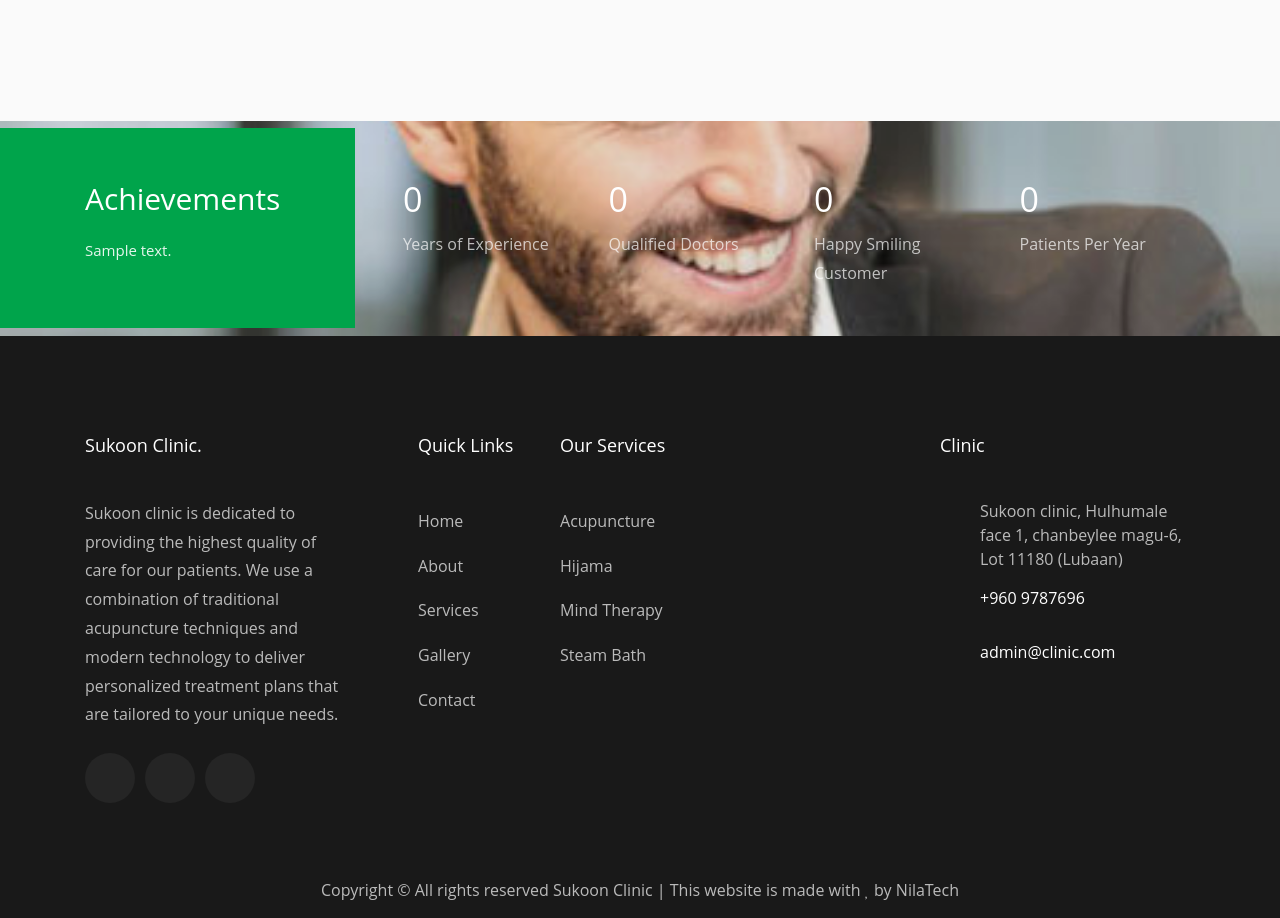
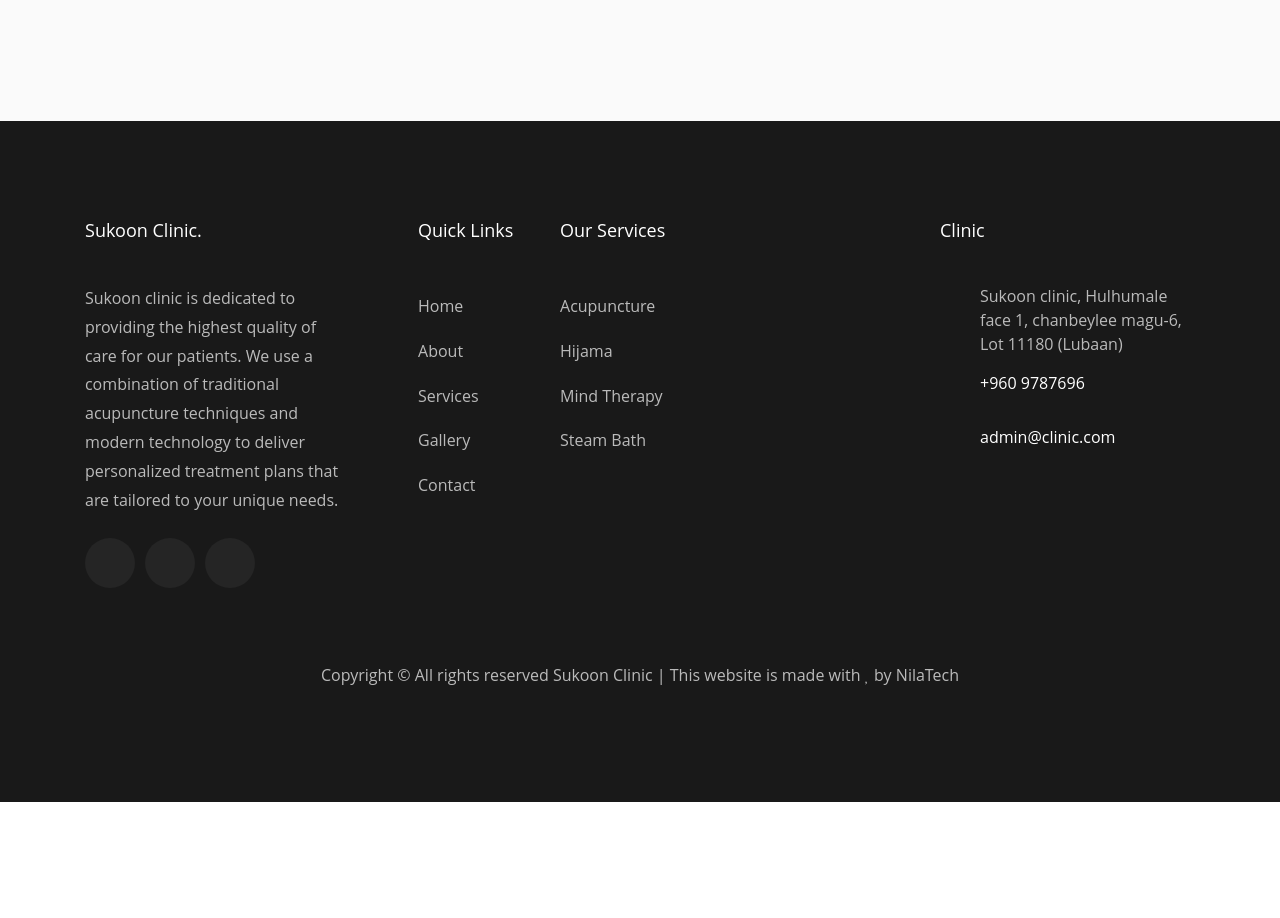
Before and after one commit to vishnuur/sukoon, a React (Vite) app: page /about in a window 1280 px wide. Shown: the part 4420-5338 px from the top of the page. After the commit the page ends 5222 px from the top, so only its background shows below. Built offline with nearby package versions, Linux system fonts and the light colour scheme; a web font is replaced by a local one.

Commit message:
Hid achievments

```diff
--- a/src/Pages/About/index.jsx
+++ b/src/Pages/About/index.jsx
@@ -401,7 +401,7 @@
         </div>
       </section>
 
-      <section
+      {/* <section
         className="ftco-section ftco-counter img"
         id="section-counter"
         style={{ backgroundImage: `url(${bg3})` }}
@@ -461,7 +461,7 @@
             </div>
           </div>
         </div>
-      </section>
+      </section> */}
     </div>
   );
 }
--- a/src/Pages/Home/index.jsx
+++ b/src/Pages/Home/index.jsx
@@ -473,8 +473,8 @@
         </div>
       </section>
 
-      <section className="ftco-section ftco-services"></section>
-      <section
+      {/* <section className="ftco-section ftco-services"></section> */}
+      {/* <section
         className="ftco-section ftco-counter img"
         id="section-counter"
         style={{ backgroundImage: `url(${bgImage})` }}
@@ -534,7 +534,7 @@
             </div>
           </div>
         </div>
-      </section>
+      </section> */}
 
       <section className="ftco-section">
         <div className="container">
--- a/src/Pages/Services/index.jsx
+++ b/src/Pages/Services/index.jsx
@@ -216,7 +216,7 @@
         </div>
       </section>
 
-      <section
+      {/* <section
         className="ftco-section ftco-counter img"
         id="section-counter"
         style={{ backgroundImage: ` url(${bg1})` }}
@@ -279,7 +279,7 @@
             </div>
           </div>
         </div>
-      </section>
+      </section> */}
 
       <section className="ftco-section">
         <div className="container">
```
